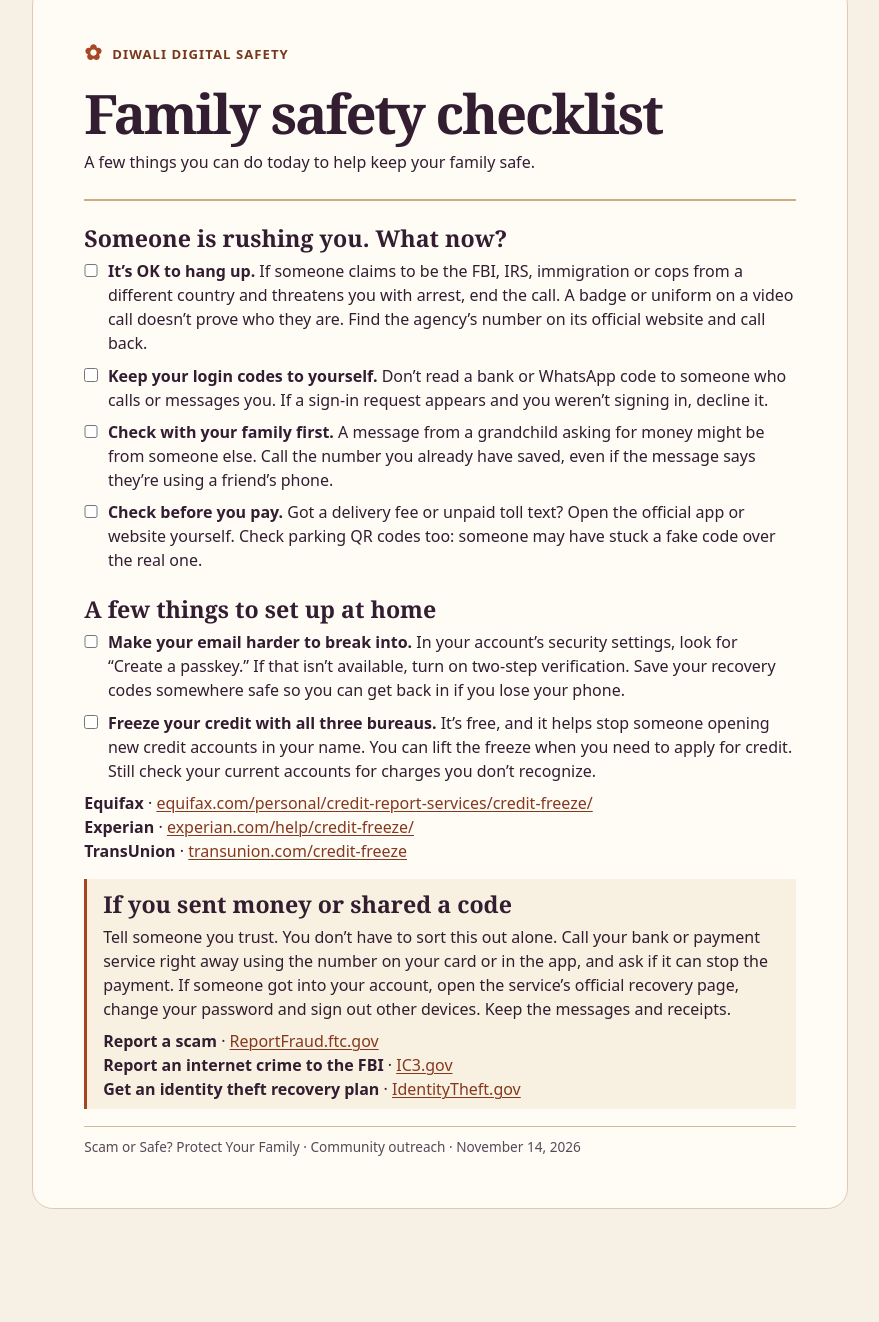
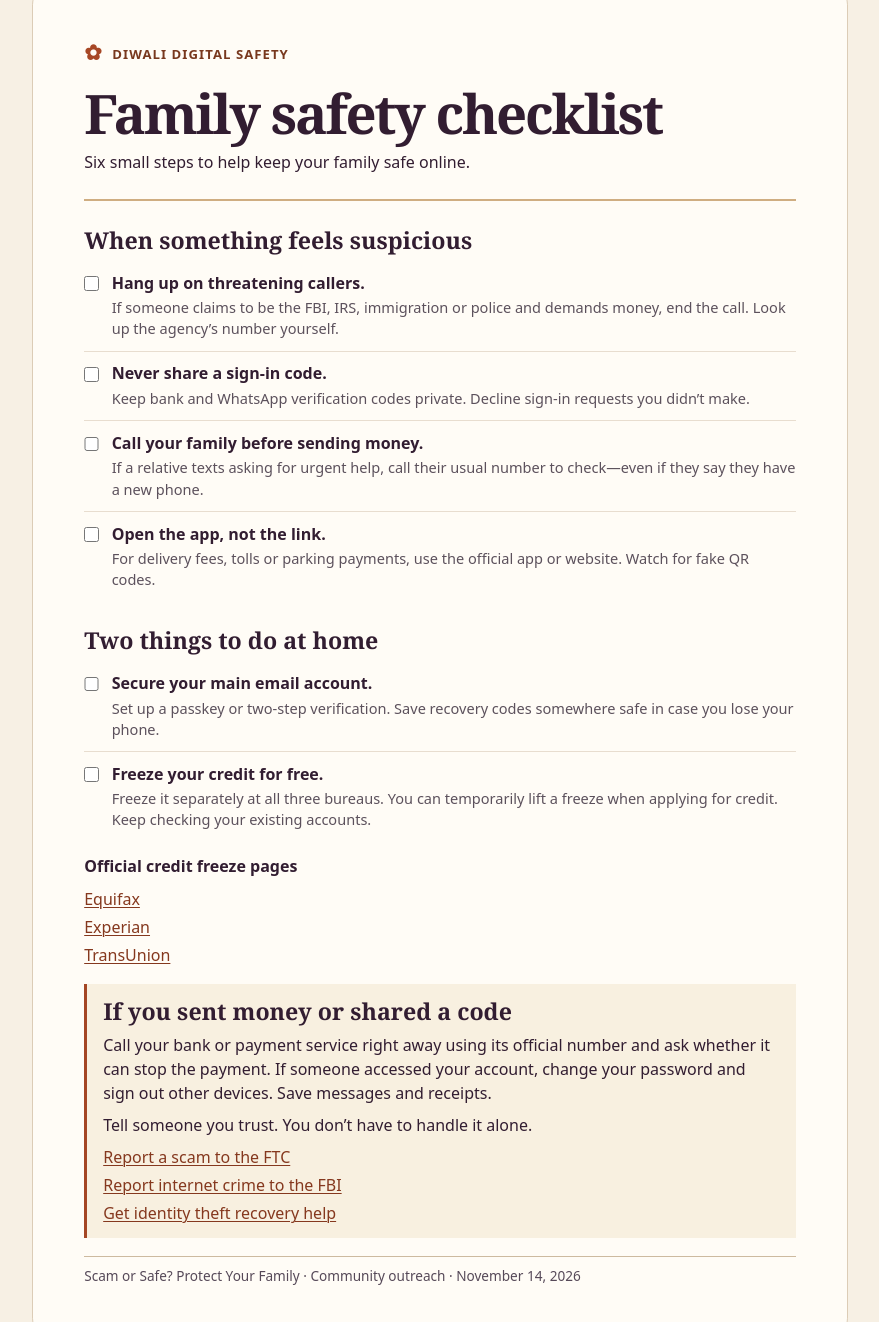
Before and after one commit to aswinp-m/diwali-digital-safety, a plain HTML site: page checklist.html in a window 1280 px wide. Shown: the part 102-1424 px from the top of the page, without its empty margins (200-1079 px from the left). Before the commit the page ends 1332 px from the top, so only its background shows below. Drawn offline with Linux system fonts and the light colour scheme.

Commit message:
Revise family safety checklist content and layout
Updated the checklist to improve clarity and added new sections for safety tips.

```diff
--- a/checklist.html
+++ b/checklist.html
@@ -6,62 +6,107 @@
 <meta name="theme-color" content="#fff9ee">
 <title>Family safety checklist · Diwali Digital Safety</title>
 <style>
-*{box-sizing:border-box}body{margin:0;background:#f7f0e4;color:#321d31;font:16px/1.5 system-ui,sans-serif}
-a{color:#85381e;text-decoration-thickness:.08em;text-underline-offset:.15em}a:hover{text-decoration-thickness:.14em}
+*{box-sizing:border-box}
+body{margin:0;background:#f7f0e4;color:#321d31;font:16px/1.5 system-ui,-apple-system,BlinkMacSystemFont,"Segoe UI",sans-serif}
+a{color:#85381e;text-decoration-thickness:.08em;text-underline-offset:.15em}
+a:hover{text-decoration-thickness:.14em}
 :focus-visible{outline:3px solid #84461e;outline-offset:4px}
 nav,main{width:min(51rem,calc(100% - 2rem));margin:1.3rem auto}
 nav{display:flex;align-items:center;justify-content:space-between;gap:1rem}
-nav a{font-weight:650}button{font:inherit;font-weight:650;color:white;background:#51223e;border:0;border-radius:2em;padding:.65em 1.1em;cursor:pointer}
+nav a{font-weight:650}
+button{font:inherit;font-weight:650;color:white;background:#51223e;border:0;border-radius:2em;padding:.65em 1.1em;cursor:pointer}
 main{padding:clamp(1.2rem,5vw,3.2rem);border:1px solid #dcccb6;border-radius:1.3rem;background:#fffcf6}
-header{padding-bottom:1.1rem;border-bottom:2px solid #cfad81}.brand{color:#78381e;font-size:.82em;font-weight:750;letter-spacing:.08em;text-transform:uppercase}
+header{padding-bottom:1.1rem;border-bottom:2px solid #cfad81}
+.brand{color:#78381e;font-size:.82em;font-weight:750;letter-spacing:.08em;text-transform:uppercase}
 .flower{font-size:1.6em;vertical-align:-.06em;color:#a74725;margin-right:.24em}
-h1,h2{font-family:Georgia,serif;line-height:1.12}h1{font-size:clamp(2.25rem,5.3vw,3.4rem);margin:.27em 0 .12em;letter-spacing:-.04em}h2{font-size:1.45em;margin:1em 0 .38em}p{margin:0 0 .48em}
-.rows{list-style:none;margin:0;padding:0}.rows li{margin:.52em 0}.rows label{display:flex;align-items:baseline;gap:.65em;cursor:pointer}
-input{width:1em;height:1em;flex:none;margin:0;accent-color:#7a3e26}.bureaus,.reports{list-style:none;margin:.52em 0 0;padding:0}
+h1,h2{font-family:Georgia,"Times New Roman",serif;line-height:1.12}
+h1{font-size:clamp(2.25rem,5.3vw,3.4rem);margin:.27em 0 .12em;letter-spacing:-.04em}
+h2{font-size:1.45em;margin:1.1em 0 .35em}
+p{margin:0 0 .48em}
+.rows{list-style:none;margin:0;padding:0}
+.rows li{padding:.72em 0;border-bottom:1px solid #e8ddcf}
+.rows li:last-child{border-bottom:0}
+.rows label{display:flex;align-items:flex-start;gap:.8em;cursor:pointer}
+.rows input{width:1.1em;height:1.1em;flex:none;margin:.27em 0 0;accent-color:#7a3e26}
+.task{display:block;font-weight:650;line-height:1.35}
+.detail{display:block;margin-top:.2em;color:#5c515c;font-size:.91em;line-height:1.45}
+.bureaus,.reports{list-style:none;margin:.55em 0 0;padding:0}
+.bureaus li,.reports li{margin:.25em 0}
 .bureaus a,.reports a{overflow-wrap:anywhere}
-.action{margin-top:1rem;border-left:3px solid #a44624;padding:.1em 1em .45em;background:#f8f0e0}.action h2{margin:.45em 0 .35em}
+.action{margin-top:1.1rem;border-left:3px solid #a44624;padding:.1em 1em .55em;background:#f8f0e0}
+.action h2{margin:.5em 0 .4em}
+.links-heading{font-weight:650;margin-top:.75em}
 footer{border-top:1px solid #cdba9f;margin-top:1.3em;padding-top:.7em;color:#564958;font-size:.85em}
 @page{size:letter portrait;margin:.52in .63in}
 @media print{
-html,body,main{background:white;color:#211621}body{font:11pt/1.29 Arial,sans-serif}nav{display:none}main{width:auto;margin:0;padding:0;border:0;border-radius:0}header{padding-bottom:8pt}.brand{font-size:9pt}.flower{font-size:16pt}
-h1{font-size:30pt}h2{font-size:16pt;margin:11pt 0 4pt}.rows li{margin:4pt 0}.rows label{gap:6pt}input{width:10pt;height:10pt}
-a{color:#211621;text-decoration:none}.action{background:white;margin-top:10pt;padding:1pt 0 2pt 9pt}.bureaus,.reports{margin:4pt 0}section{break-inside:avoid}footer{margin-top:9pt;padding-top:5pt;font-size:9pt}
+  html,body,main{background:white;color:#211621}
+  body{font:10.5pt/1.26 Arial,sans-serif}
+  nav{display:none}
+  main{width:auto;margin:0;padding:0;border:0;border-radius:0}
+  header{padding-bottom:8pt}
+  .brand{font-size:9pt}
+  .flower{font-size:16pt}
+  h1{font-size:28pt}
+  h2{font-size:15pt;margin:10pt 0 4pt}
+  .rows li{padding:4pt 0}
+  .rows label{gap:7pt}
+  .rows input{width:10pt;height:10pt;margin-top:2pt}
+  .task{font-weight:700}
+  .detail{font-size:9.5pt;color:#444;margin-top:1pt}
+  a{color:#211621;text-decoration:none}
+  .action{background:white;margin-top:9pt;padding:1pt 0 2pt 9pt}
+  .bureaus,.reports{margin:4pt 0}
+  .bureaus li,.reports li{margin:2pt 0}
+  section{break-inside:avoid}
+  footer{margin-top:9pt;padding-top:5pt;font-size:9pt}
 }
 @media(max-width:370px){nav{align-items:flex-start;flex-direction:column}}
 </style>
 </head>
 <body>
-<nav aria-label="Checklist actions"><a href="index.html#guide">← Back to guide</a><button type="button" onclick="window.print()">Print or save PDF</button></nav>
+<nav aria-label="Checklist actions">
+  <a href="index.html#guide">← Back to guide</a>
+  <button type="button" onclick="window.print()">Print or save PDF</button>
+</nav>
 <main>
-<header><div class="brand"><span class="flower" aria-hidden="true">✿</span> Diwali Digital Safety</div><h1>Family safety checklist</h1><p>A few things you can do today to help keep your family safe.</p></header>
-<section>
-<h2>Someone is rushing you. What now?</h2>
+<header>
+  <div class="brand"><span class="flower" aria-hidden="true">✿</span> Diwali Digital Safety</div>
+  <h1>Family safety checklist</h1>
+  <p>Six small steps to help keep your family safe online.</p>
+</header>
+<section aria-labelledby="spot-scams">
+  <h2 id="spot-scams">When something feels suspicious</h2>
   <ul class="rows">
-<li><label><input type="checkbox"><span><strong>It’s OK to hang up.</strong> If someone claims to be the FBI, IRS, immigration or cops from a different country and threatens you with arrest, end the call. A badge or uniform on a video call doesn’t prove who they are. Find the agency’s number on its official website and call back.</span></label></li>
-<li><label><input type="checkbox"><span><strong>Keep your login codes to yourself.</strong> Don’t read a bank or WhatsApp code to someone who calls or messages you. If a sign-in request appears and you weren’t signing in, decline it.</span></label></li>
-<li><label><input type="checkbox"><span><strong>Check with your family first.</strong> A message from a grandchild asking for money might be from someone else. Call the number you already have saved, even if the message says they’re using a friend’s phone.</span></label></li>
-<li><label><input type="checkbox"><span><strong>Check before you pay.</strong> Got a delivery fee or unpaid toll text? Open the official app or website yourself. Check parking QR codes too: someone may have stuck a fake code over the real one.</span></label></li>
+    <li><label><input type="checkbox"><span><span class="task">Hang up on threatening callers.</span><span class="detail">If someone claims to be the FBI, IRS, immigration or police and demands money, end the call. Look up the agency’s number yourself.</span></span></label></li>
+    <li><label><input type="checkbox"><span><span class="task">Never share a sign-in code.</span><span class="detail">Keep bank and WhatsApp verification codes private. Decline sign-in requests you didn’t make.</span></span></label></li>
+    <li><label><input type="checkbox"><span><span class="task">Call your family before sending money.</span><span class="detail">If a relative texts asking for urgent help, call their usual number to check—even if they say they have a new phone.</span></span></label></li>
+    <li><label><input type="checkbox"><span><span class="task">Open the app, not the link.</span><span class="detail">For delivery fees, tolls or parking payments, use the official app or website. Watch for fake QR codes.</span></span></label></li>
   </ul>
 </section>
-<section>
-<h2>A few things to set up at home</h2>
+<section aria-labelledby="at-home">
+  <h2 id="at-home">Two things to do at home</h2>
   <ul class="rows">
-<li><label><input type="checkbox"><span><strong>Make your email harder to break into.</strong> In your account’s security settings, look for “Create a passkey.” If that isn’t available, turn on two-step verification. Save your recovery codes somewhere safe so you can get back in if you lose your phone.</span></label></li>
-<li><label><input type="checkbox"><span><strong>Freeze your credit with all three bureaus.</strong> It’s free, and it helps stop someone opening new credit accounts in your name. You can lift the freeze when you need to apply for credit. Still check your current accounts for charges you don’t recognize.</span></label></li>
+    <li><label><input type="checkbox"><span><span class="task">Secure your main email account.</span><span class="detail">Set up a passkey or two-step verification. Save recovery codes somewhere safe in case you lose your phone.</span></span></label></li>
+    <li><label><input type="checkbox"><span><span class="task">Freeze your credit for free.</span><span class="detail">Freeze it separately at all three bureaus. You can temporarily lift a freeze when applying for credit. Keep checking your existing accounts.</span></span></label></li>
   </ul>
+  <p class="links-heading">Official credit freeze pages</p>
   <ul class="bureaus" aria-label="Official credit freeze pages">
-<li><strong>Equifax</strong> · <a href="https://www.equifax.com/personal/credit-report-services/credit-freeze/">equifax.com/personal/credit-report-services/credit-freeze/</a></li>
-<li><strong>Experian</strong> · <a href="https://www.experian.com/help/credit-freeze/">experian.com/help/credit-freeze/</a></li>
-<li><strong>TransUnion</strong> · <a href="https://www.transunion.com/credit-freeze">transunion.com/credit-freeze</a></li>
-</ul></section>
-<section class="action">
-<h2>If you sent money or shared a code</h2>
-<p>Tell someone you trust. You don’t have to sort this out alone. Call your bank or payment service right away using the number on your card or in the app, and ask if it can stop the payment. If someone got into your account, open the service’s official recovery page, change your password and sign out other devices. Keep the messages and receipts.</p>
+    <li><a href="https://www.equifax.com/personal/credit-report-services/credit-freeze/">Equifax</a></li>
+    <li><a href="https://www.experian.com/help/credit-freeze/">Experian</a></li>
+    <li><a href="https://www.transunion.com/credit-freeze">TransUnion</a></li>
+  </ul>
+</section>
+<section class="action" aria-labelledby="if-scammed">
+  <h2 id="if-scammed">If you sent money or shared a code</h2>
+  <p>Call your bank or payment service right away using its official number and ask whether it can stop the payment. If someone accessed your account, change your password and sign out other devices. Save messages and receipts.</p>
+  <p>Tell someone you trust. You don’t have to handle it alone.</p>
   <ul class="reports" aria-label="US reporting and recovery websites">
-<li><strong>Report a scam</strong> · <a href="https://reportfraud.ftc.gov/">ReportFraud.ftc.gov</a></li>
-<li><strong>Report an internet crime to the FBI</strong> · <a href="https://www.ic3.gov/">IC3.gov</a></li>
-<li><strong>Get an identity theft recovery plan</strong> · <a href="https://www.identitytheft.gov/">IdentityTheft.gov</a></li>
-</ul></section>
+    <li><a href="https://reportfraud.ftc.gov/">Report a scam to the FTC</a></li>
+    <li><a href="https://www.ic3.gov/">Report internet crime to the FBI</a></li>
+    <li><a href="https://www.identitytheft.gov/">Get identity theft recovery help</a></li>
+  </ul>
+</section>
 <footer>Scam or Safe? Protect Your Family · Community outreach · November 14, 2026</footer>
 </main>
-</body></html>
+</body>
+</html>
```
Lines whose indentation alone changed are shown as unchanged.
